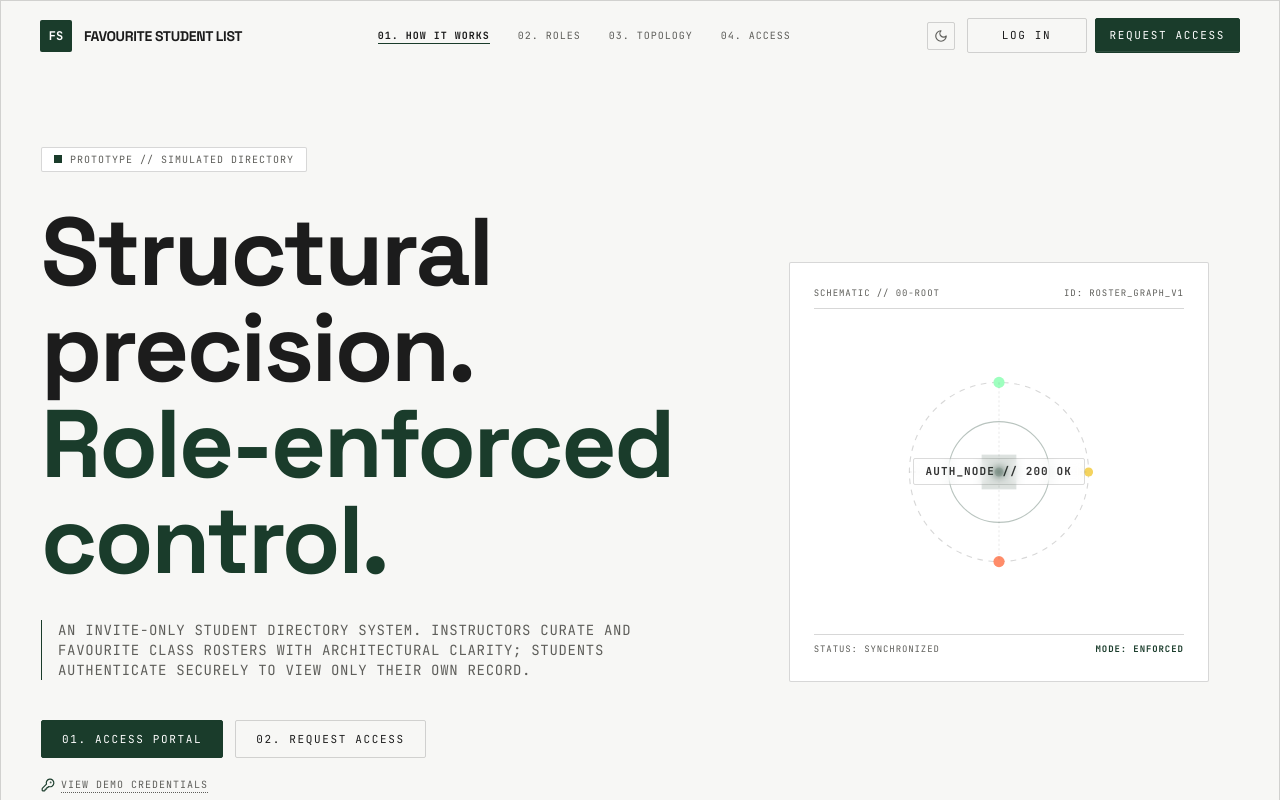
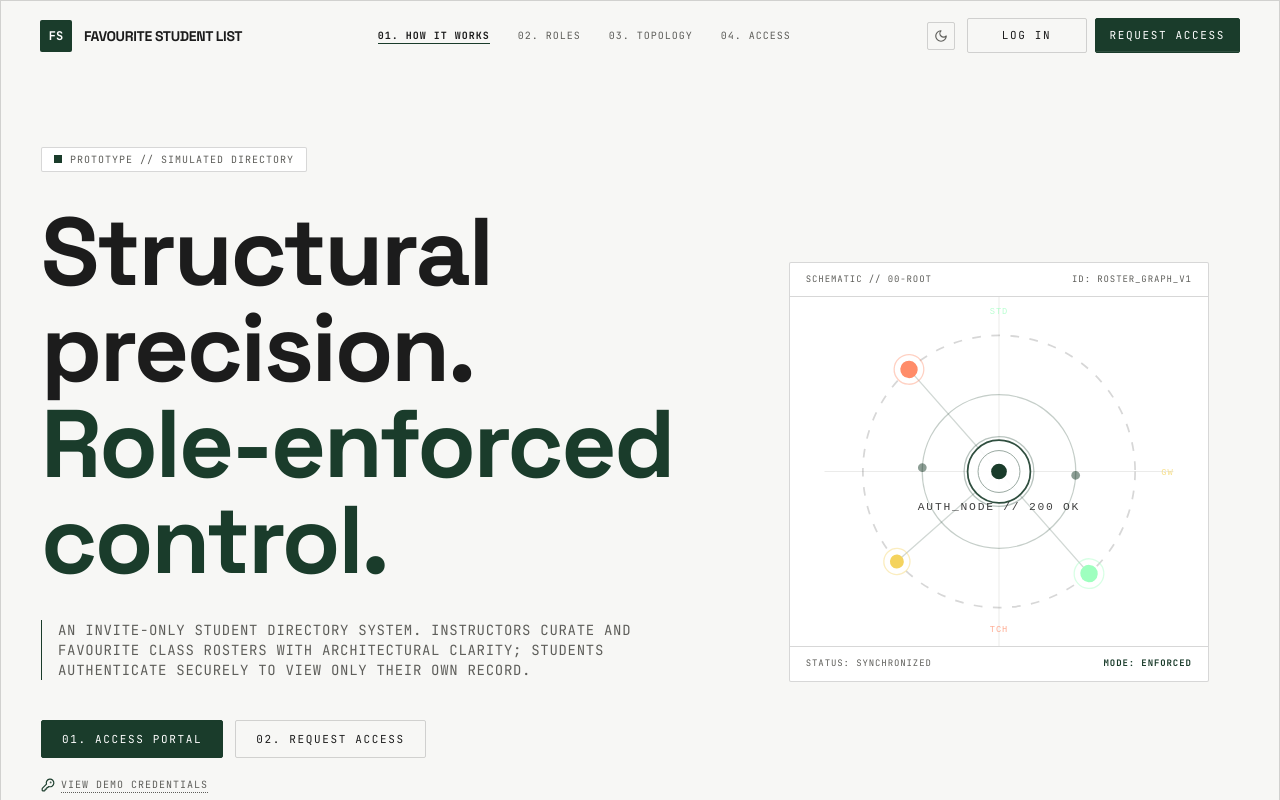
Before and after one commit to harshanth0112/student-management-system, a React (Vite) app: page / in a window 1280 px wide. Shown: the top 800 px of the page. Built offline with nearby package versions, Linux system fonts and the light colour scheme; a web font is replaced by a local one.

Commit message:
fix: animate HeroWireframeGraphic with rAF orbit, pulse ring, readable node labels

```diff
--- a/src/components/landing/HeroWireframeGraphic.jsx
+++ b/src/components/landing/HeroWireframeGraphic.jsx
@@ -1,84 +1,155 @@
-import React from 'react';
+import React, { useEffect, useRef } from 'react';
 import { CornerMarkers } from '../ui/CornerMarkers';
 
 /**
  * HeroWireframeGraphic
- * Right-hand hero visual asset:
- * Square container with dashed circular orbit, coordinate markings,
- * and a luminosity-blended blueprint student silhouette / technical schematic.
+ * Right-hand hero visual: animated orbital schematic with rAF rotation.
+ * Labels: SCHEMATIC // 00-ROOT | ID: ROSTER_GRAPH_V1
+ * STATUS: SYNCHRONIZED | MODE: ENFORCED
+ * Respects prefers-reduced-motion.
  */
 export function HeroWireframeGraphic({ className = '' }) {
+  const outerRef = useRef(null);
+  const innerRef = useRef(null);
+  const outerLabelRef = useRef(null);
+
+  useEffect(() => {
+    const mediaQuery = window.matchMedia('(prefers-reduced-motion: reduce)');
+    if (mediaQuery.matches) return;
+
+    let angle = 0;
+    let angleInner = 0;
+    let rafId;
+
+    const animate = () => {
+      angle += 0.35;
+      angleInner -= 0.22;
+
+      if (outerRef.current) {
+        outerRef.current.setAttribute('transform', `rotate(${angle}, 100, 100)`);
+      }
+      if (innerRef.current) {
+        innerRef.current.setAttribute('transform', `rotate(${angleInner}, 100, 100)`);
+      }
+      // Counter-rotate labels so they stay readable
+      if (outerLabelRef.current) {
+        outerLabelRef.current.setAttribute('transform', `rotate(${-angle}, 100, 100)`);
+      }
+
+      rafId = requestAnimationFrame(animate);
+    };
+
+    rafId = requestAnimationFrame(animate);
+    return () => cancelAnimationFrame(rafId);
+  }, []);
+
   return (
     <div
-      className={`relative w-full max-w-[420px] aspect-square mx-auto border-hairline border-border bg-surface p-6 flex flex-col justify-between overflow-hidden group ${className}`}
+      className={`relative w-full max-w-[420px] aspect-square mx-auto border-hairline border-border bg-surface flex flex-col justify-between overflow-hidden group ${className}`}
       style={{ borderRadius: '2px' }}
-      aria-hidden="true"
+      aria-label="AUTH_NODE roster schematic — synchronized, enforced mode"
+      role="img"
     >
       <CornerMarkers size={10} strokeWidth={1.5} />
 
       {/* Top Coordinate Header */}
-      <div className="flex items-center justify-between font-mono text-[9px] uppercase tracking-widest text-muted border-b border-border/50 pb-2">
+      <div className="flex items-center justify-between font-mono text-[9px] uppercase tracking-widest text-muted border-b border-border/50 px-4 py-2.5 shrink-0">
         <span>SCHEMATIC // 00-ROOT</span>
         <span>ID: ROSTER_GRAPH_V1</span>
       </div>
 
-      {/* Center Wireframe Orbit with Dashed Circles & Silhouette */}
-      <div className="relative my-auto flex items-center justify-center">
-        <svg className="w-56 h-56" viewBox="0 0 200 200">
-          {/* Dashed circular orbit */}
+      {/* SVG Canvas */}
+      <div className="flex-1 relative">
+        <svg
+          className="w-full h-full absolute inset-0"
+          viewBox="0 0 200 200"
+          preserveAspectRatio="xMidYMid meet"
+        >
+          {/* Crosshair guide lines */}
+          <line x1="0" y1="100" x2="200" y2="100" stroke="var(--color-border)" strokeWidth="0.5" opacity="0.6" />
+          <line x1="100" y1="0" x2="100" y2="200" stroke="var(--color-border)" strokeWidth="0.5" opacity="0.6" />
+
+          {/* Outer dashed orbit ring */}
           <circle
-            cx="100"
-            cy="100"
-            r="80"
+            cx="100" cy="100" r="78"
             fill="none"
             stroke="var(--color-border)"
             strokeWidth="1"
-            strokeDasharray="5 5"
+            strokeDasharray="5 6"
           />
+
+          {/* Inner solid orbit ring */}
           <circle
-            cx="100"
-            cy="100"
-            r="45"
+            cx="100" cy="100" r="44"
             fill="none"
             stroke="var(--color-primary)"
-            strokeWidth="1"
-            opacity="0.3"
+            strokeWidth="0.75"
+            opacity="0.25"
           />
 
-          {/* Central Blueprint Geometric Shape */}
-          <rect
-            x="85"
-            y="85"
-            width="30"
-            height="30"
-            fill="var(--color-primary)"
-            opacity="0.15"
-            stroke="var(--color-primary)"
-            strokeWidth="1"
-          />
-          <circle cx="100" cy="100" r="4" fill="var(--color-primary)" />
+          {/* Outer rotating group: 3 satellite nodes */}
+          <g ref={outerRef}>
+            {/* Connector lines */}
+            <line x1="100" y1="100" x2="100" y2="22"  stroke="var(--color-primary)" strokeWidth="0.75" opacity="0.2" />
+            <line x1="100" y1="100" x2="178" y2="100" stroke="var(--color-primary)" strokeWidth="0.75" opacity="0.2" />
+            <line x1="100" y1="100" x2="100" y2="178" stroke="var(--color-primary)" strokeWidth="0.75" opacity="0.2" />
 
-          {/* Orbital Satellite Nodes */}
-          <circle cx="100" cy="20" r="5" fill="var(--color-accent-mint)" />
-          <circle cx="180" cy="100" r="4" fill="var(--color-accent-gold)" />
-          <circle cx="100" cy="180" r="5" fill="var(--color-accent-coral)" />
+            {/* TOP — Mint (Student Node) */}
+            <circle cx="100" cy="22" r="5" fill="var(--color-accent-mint)" />
+            <circle cx="100" cy="22" r="8.5" fill="none" stroke="var(--color-accent-mint)" strokeWidth="0.75" opacity="0.4" />
 
-          {/* Crosshair guide lines */}
-          <line x1="20" y1="100" x2="180" y2="100" stroke="var(--color-border)" strokeWidth="0.5" strokeDasharray="2 2" />
-          <line x1="100" y1="20" x2="100" y2="180" stroke="var(--color-border)" strokeWidth="0.5" strokeDasharray="2 2" />
+            {/* RIGHT — Gold (Auth Gateway) */}
+            <circle cx="178" cy="100" r="4" fill="var(--color-accent-gold)" />
+            <circle cx="178" cy="100" r="7.5" fill="none" stroke="var(--color-accent-gold)" strokeWidth="0.75" opacity="0.4" />
+
+            {/* BOTTOM — Coral (Teacher Node) */}
+            <circle cx="100" cy="178" r="5" fill="var(--color-accent-coral)" />
+            <circle cx="100" cy="178" r="8.5" fill="none" stroke="var(--color-accent-coral)" strokeWidth="0.75" opacity="0.4" />
+
+            {/* Counter-rotated node labels so they stay readable */}
+            <g ref={outerLabelRef}>
+              <text x="100" y="10" textAnchor="middle" fontFamily="monospace" fontSize="5" letterSpacing="0.5" fill="var(--color-accent-mint)" opacity="0.7">STD</text>
+              <text x="193" y="102" textAnchor="start" fontFamily="monospace" fontSize="5" letterSpacing="0.5" fill="var(--color-accent-gold)" opacity="0.7">GW</text>
+              <text x="100" y="192" textAnchor="middle" fontFamily="monospace" fontSize="5" letterSpacing="0.5" fill="var(--color-accent-coral)" opacity="0.7">TCH</text>
+            </g>
+          </g>
+
+          {/* Inner counter-rotating group: 2 small pulse nodes */}
+          <g ref={innerRef}>
+            <circle cx="100" cy="56" r="2.5" fill="var(--color-primary)" opacity="0.5" />
+            <circle cx="100" cy="144" r="2.5" fill="var(--color-primary)" opacity="0.5" />
+          </g>
+
+          {/* Central AUTH node */}
+          <circle cx="100" cy="100" r="18" fill="var(--color-surface)" stroke="var(--color-primary)" strokeWidth="1" opacity="0.9" />
+          <circle cx="100" cy="100" r="12" fill="var(--color-surface)" stroke="var(--color-primary)" strokeWidth="0.5" opacity="0.5" />
+          <circle cx="100" cy="100" r="4.5" fill="var(--color-primary)" />
+
+          {/* Pulse ring */}
+          <circle cx="100" cy="100" r="20" fill="none" stroke="var(--color-primary)" strokeWidth="0.75" opacity="0.3">
+            <animate attributeName="r" values="16;26;16" dur="2.8s" repeatCount="indefinite" />
+            <animate attributeName="opacity" values="0.3;0;0.3" dur="2.8s" repeatCount="indefinite" />
+          </circle>
+
+          {/* AUTH_NODE center label */}
+          <text
+            x="100"
+            y="122"
+            textAnchor="middle"
+            fontFamily="monospace"
+            fontSize="6.5"
+            letterSpacing="1"
+            fill="var(--color-foreground)"
+            opacity="0.75"
+            style={{ userSelect: 'none' }}
+          >
+            AUTH_NODE // 200 OK
+          </text>
         </svg>
-
-        {/* Abstract Luminosity-Blended Watermark Badge */}
-        <div
-          className="absolute font-mono text-[11px] uppercase tracking-widest text-foreground font-bold px-3 py-1 border-hairline border-border bg-background/80 backdrop-blur-sm select-none mix-blend-luminosity opacity-90 group-hover:mix-blend-normal group-hover:opacity-100 transition-all duration-300"
-          style={{ borderRadius: '2px' }}
-        >
-          AUTH_NODE // 200 OK
-        </div>
       </div>
 
-      {/* Bottom Telemetry Legend */}
-      <div className="flex items-center justify-between font-mono text-[9px] uppercase tracking-widest text-muted border-t border-border/50 pt-2">
+      {/* Bottom Status Bar */}
+      <div className="flex items-center justify-between font-mono text-[9px] uppercase tracking-widest text-muted border-t border-border/50 px-4 py-2.5 shrink-0">
         <span>STATUS: SYNCHRONIZED</span>
         <span className="text-primary font-bold">MODE: ENFORCED</span>
       </div>
```
